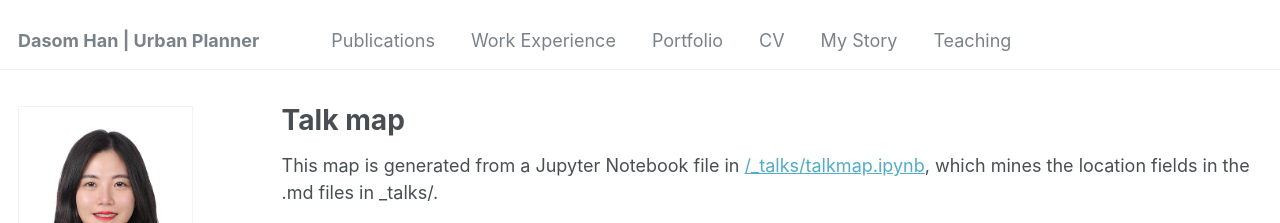
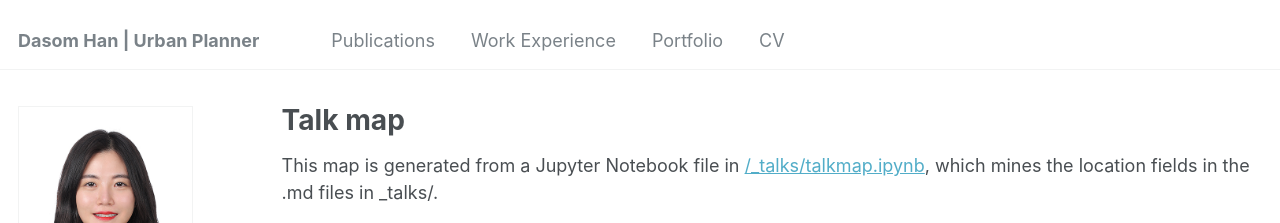
Before and after one commit to dasomh/dasomh.github.io, a Jekyll site: the page built from _pages/talkmap.html, in a window 1280 px wide. Shown: the top 223 px of the page. Built offline with Jekyll 4.4.1, drawn with Linux system fonts in a browser that asks for light colours; nearby versions of some CDN libraries; some web fonts are replaced.

Commit message:
Update navigation.yml

```diff
--- a/_data/navigation.yml
+++ b/_data/navigation.yml
@@ -16,9 +16,3 @@ main:
 
   - title: "CV"
     url: /cv/
-
-  - title: "My Story"
-    url: /year-archive/
-
-  - title: "Teaching"
-    url: /teaching/
```
